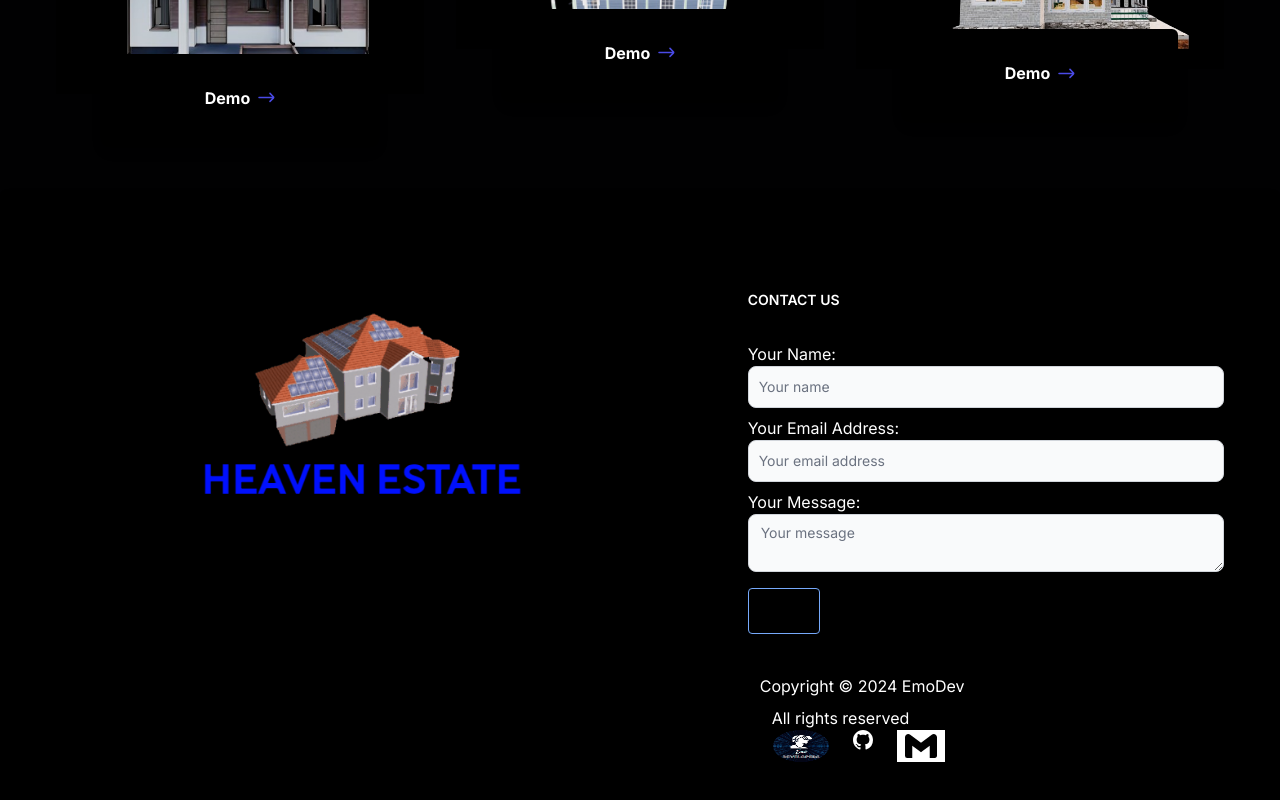
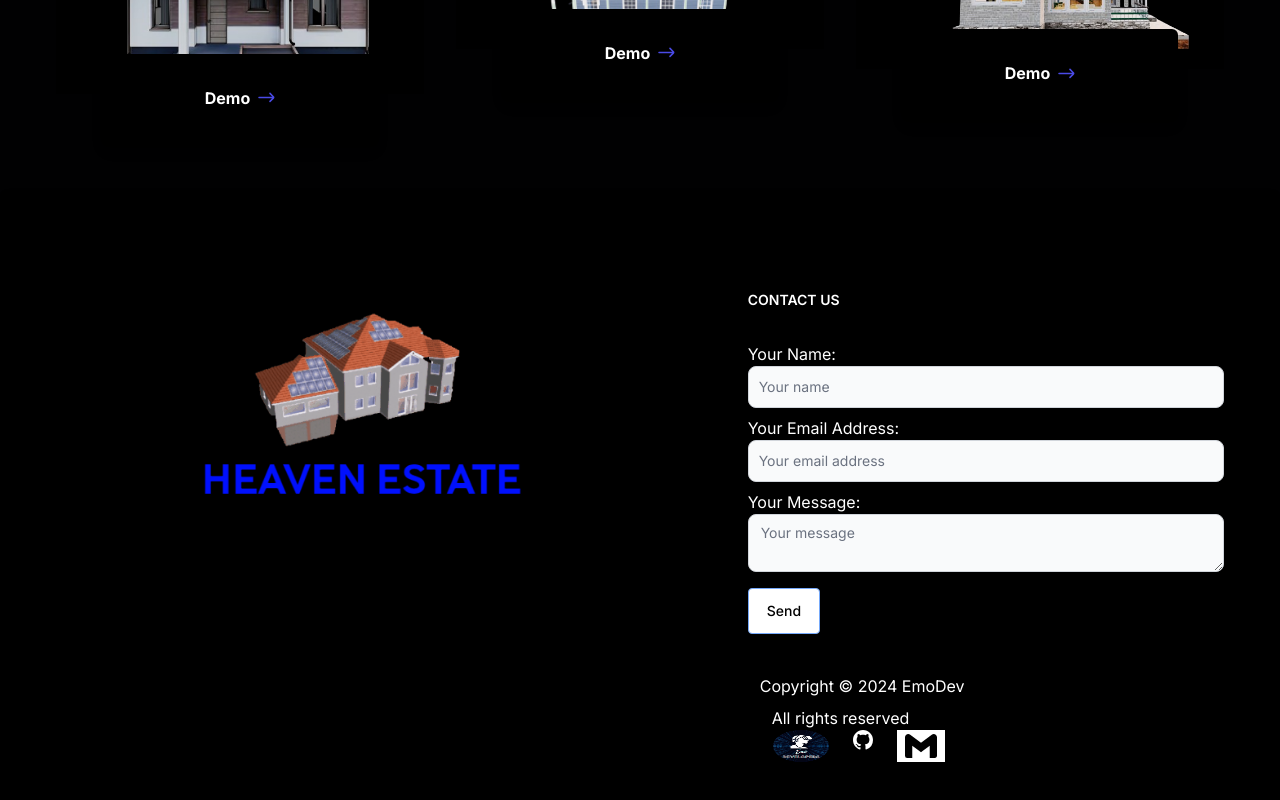
Before and after one commit to Emulating-Meta-Orion/ambio-web, a React (Vite) app: page / in a window 1280 px wide. Shown: the part 2298-3098 px from the top of the page. Built offline with nearby package versions, Linux system fonts and the light colour scheme; no server answers; the HTML template or start-up script is replaced by a standard one.

Commit message:
Update MyFooter.jsx

```diff
--- a/src/components/MyFooter.jsx
+++ b/src/components/MyFooter.jsx
@@ -96,7 +96,7 @@ export const MyFooter = () => {
                   onBlur={() => setMessageFocused(false)}
                 />
               </div>
-              <Button id="button" type="submit" className="bg-customBlue  text-black w-30 mt-4 py-1 rounded border-blue-400">{loading ? 'Sending...' : 'Send'}</Button>
+              <Button id="button" type="submit" className="bg-white text-black w-30 mt-4 py-1 rounded border-blue-400">{loading ? 'Sending...' : 'Send'}</Button>
             </form>
             <div className="text-white 2xl:ml-[-900px]">
               <p className="mt-10 mb-2 ml-3">Copyright © 2024 EmoDev</p>
```
